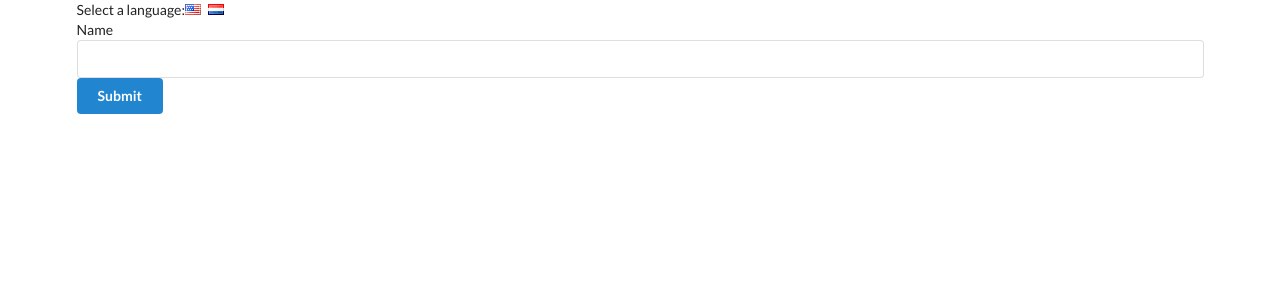
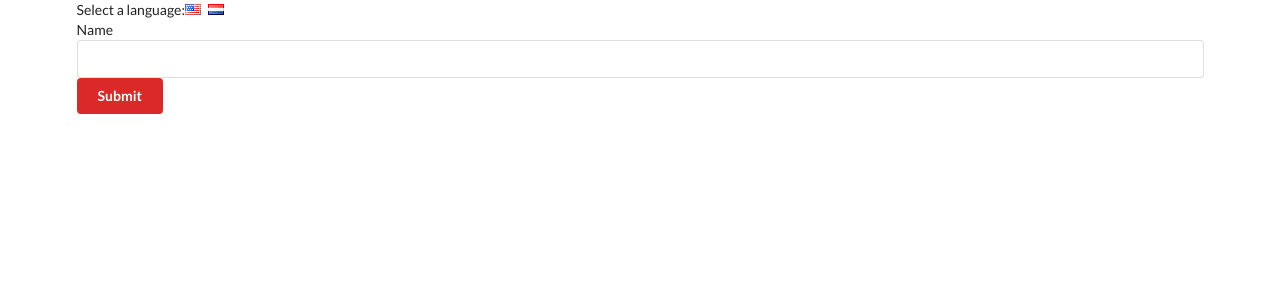
Before and after one commit to mivchal333/translate-react-context, a React (Create React App) app: page / in a window 1280 px wide. Shown: the top 300 px of the page. Built offline with nearby package versions, Linux system fonts and the light colour scheme.

Commit message:
color context

```diff
--- a/src/components/App.jsx
+++ b/src/components/App.jsx
@@ -1,6 +1,7 @@
 import React from "react";
 import UserCreate from "./UserCreate";
 import LanguageContext from "../context/LanguageContext";
+import ColorContext from "../context/ColorContext";
 
 class App extends React.Component {
     constructor(props) {
@@ -26,7 +27,9 @@
                     <i className="flag nl" onClick={() => this.onLanguageChange('dutch')}/>
                 </div>
                 <LanguageContext.Provider value={this.state.language}>
-                    <UserCreate/>
+                    <ColorContext.Provider value={"red"}>
+                        <UserCreate/>
+                    </ColorContext.Provider>
                 </LanguageContext.Provider>
             </div>
         );
--- a/src/components/Button.jsx
+++ b/src/components/Button.jsx
@@ -1,13 +1,19 @@
 import React, {Component} from 'react';
 import LanguageContext from "../context/LanguageContext";
+import ColorContext from "../context/ColorContext";
 
 class Button extends Component {
-    static contextType = LanguageContext;
 
     render() {
-        const text = this.context === 'english' ? 'Submit' : 'Voorleggen'
         return (
-            <button className="ui primary button">{text}</button>
+            <ColorContext.Consumer>
+                {(color) => (
+                    <button className={`ui button ${color}`}>
+                        <LanguageContext.Consumer>
+                            {(value) => value === 'english' ? 'Submit' : 'Voorleggen'}
+                        </LanguageContext.Consumer>
+                    </button>)}
+            </ColorContext.Consumer>
         );
     }
 }
--- /dev/null
+++ b/src/context/ColorContext.js
@@ -0,0 +1,3 @@
+import React from "react";
+
+export default React.createContext('red')
```
